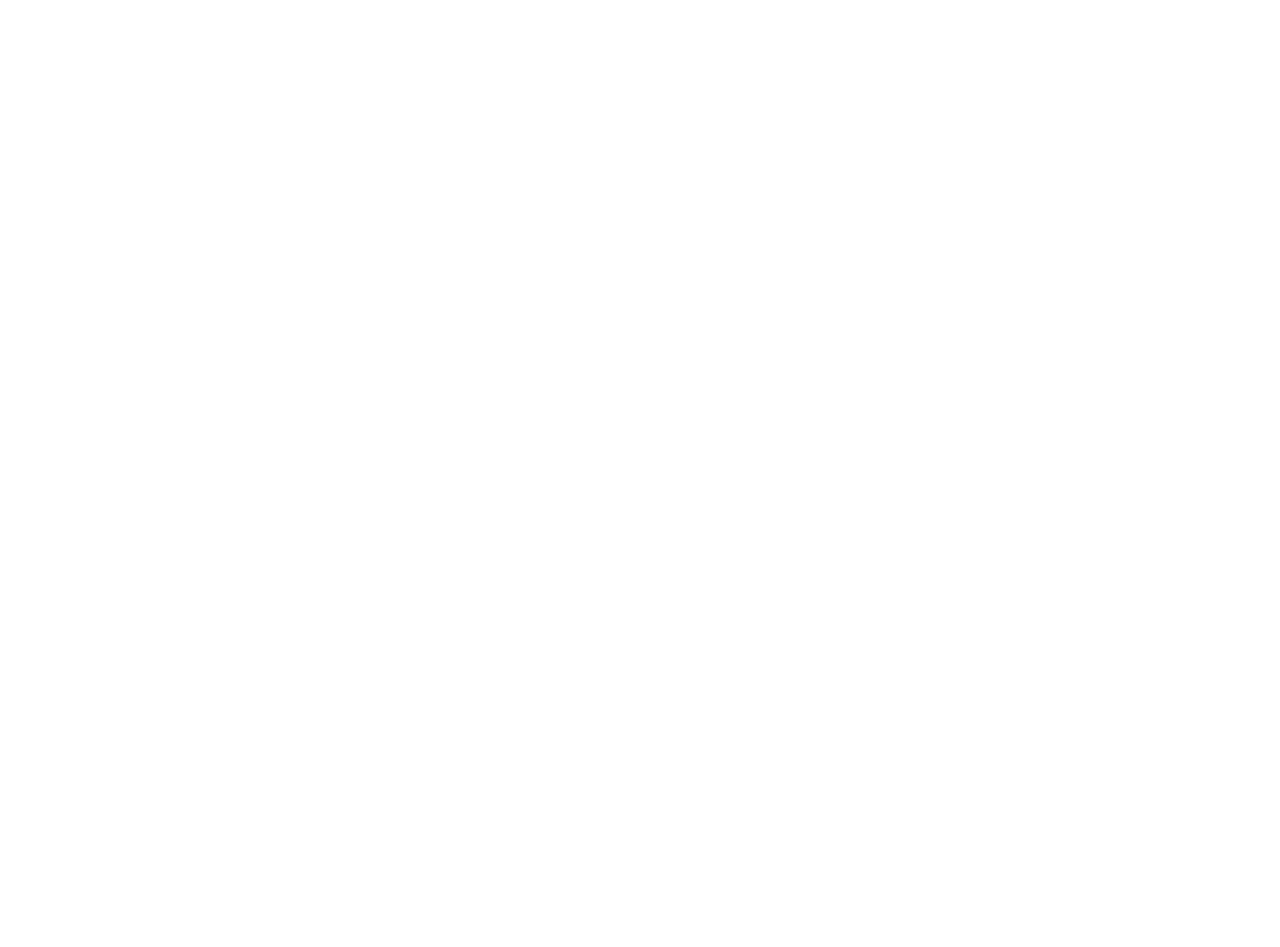
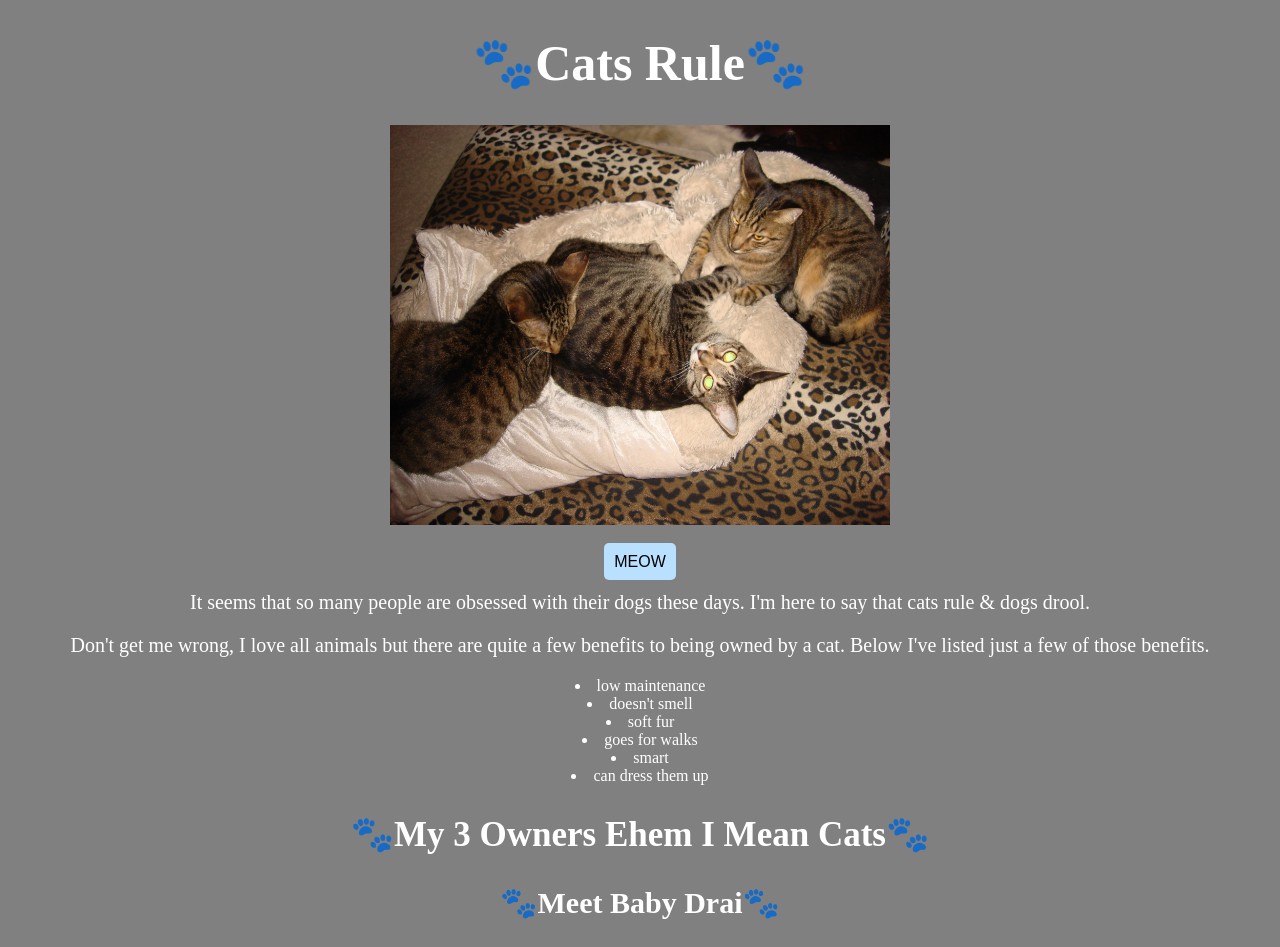
Before and after one commit to missmeow71/cat_blog, a plain HTML site: page index.html in a window 1280 px wide. Shown: the top 947 px of the page. Before the commit the page ends 800 px from the top, so only its background shows below. Drawn offline with Linux system fonts and the light colour scheme.

Commit message:
added meow

```diff
--- a/app.js
+++ b/app.js
@@ -0,0 +1,5 @@
+var bleep = new audio();
+bleep.src = "Cat_Meow_Sound";
+$('button').click(function(){
+  console.log();
+}
--- a/index.html
+++ b/index.html
@@ -1,10 +1,56 @@
 <!DOCTYPE html>
 <html>
   <head>
-    <meta charset="utf-8">
-    <title></title>
+    <style type="text/css">
+    nav#nav1{ margin-top: 24px; }
+nav#nav1 > a{ background:#B9E1FF; color:#000; padding:10px; text-decoration:none; border-radius:5px; font-family:"optima bold", Gadget, sans-serif; }
+nav#nav1 > a:hover{ background: #BBEA00; }
+nav#nav1 > a:active{ background: #EEFFA8; }
+    </style>
+
+    <title>Cats Rule</title>
+  <link rel="stylesheet" href="main.css">
   </head>
-  <body>
+    <!-- <audio controls>
+      <source src="Cat_Meow_Sound.mp3" type="audio/mpeg">
+    </audio> -->
+    <body>
+    <h1 align="center">&#128062;Cats Rule&#128062;</h1>
+    <center><img src="./images/all3kitties.jpg" width="500" height="400" alt="all3kitties">
+      <script>
+         var bleep= new Audio();
+         bleep.src= "Cat_Meow_Sound.mp3";
+      </script>
+      <nav id="nav1">
+      <a href="#" onmousedown="bleep.play()">MEOW</a>
+      </nav>
+   <p>It seems that so many people are obsessed with their dogs these days.
+    I'm here to say that cats rule & dogs drool.</p>
+    <p>Don't get me wrong, I love all animals but there are quite a few benefits to being owned by a cat.
+    Below I've listed just a few of those benefits.</p>
+<ul.new {
+  list-style-position: inside;
+  text-align: center>
+     <li>low maintenance</li>
+     <li>doesn't smell</li>
+     <li>soft fur</li>
+     <li>goes for walks</li>
+     <li>smart</li>
+     <li>can dress them up</li>
+  </ul>
+  <h2 align="center">&#128062;My 3 Owners Ehem I Mean Cats&#128062;</h2>
+  <link rel="stylesheet" href="main.css">
+  <h3 align="center">&#128062;Meet Baby Drai&#128062;</h3>
+  <link rel="stylesheet" href="main.css">
+  <center><img src="./images/babydrai.jpg" width="450" height="600" alt="babydrai">
+  <h3 align="center">&#128062;Meet Missy Boo&#128062;</h4>
+  <link rel="stylesheet" href="main.css">
+  <center><img src="./images/missyboo.jpg" width="500" height="600" alt="missyboo">
+  <h3 align="center">&#128062;Meet Godric&#128062;</h5>
+  <link rel="stylesheet" href="main.css">
+  <center><img src="./images/godric.jpg" width="500" height="400" alt="godric">
+    <script type="text/javascript" src=app.js>
 
-  </body>
+    </script>
+</body>
 </html>
--- a/main.css
+++ b/main.css
@@ -0,0 +1,21 @@
+body {
+  background-color: grey;
+  color: white;
+}
+
+  h1 {
+  color: white;
+  font-family: 'optima bold';
+  font-size: 50px
+}
+p {
+  font-size: 20px
+}
+  h2 {
+    color: white;
+    font-family: 'optima bold';
+    font-size: 35px
+}
+  h3 {
+    font-size: 30px
+  }
```
Also changed, not shown: images/all3kitties.jpg (added), images/babydrai.jpg (added), images/godric.jpg (added), images/missyboo.jpg (added), images/tree_bark.png (added), 5 other files.
